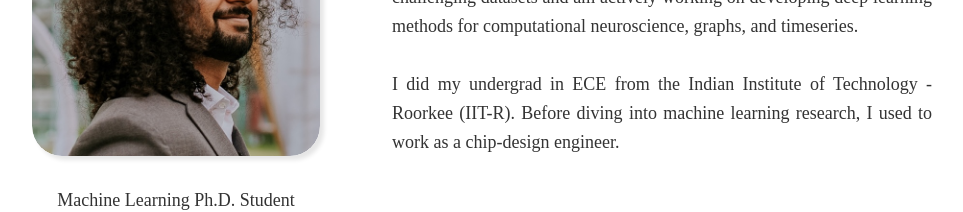
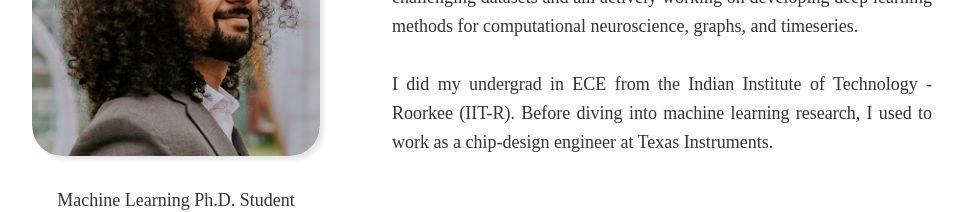
Before and after one commit to vinamarora8/vinamarora8.github.io, a React (Vite) app: page / in a window 1280 px wide. Shown: the part 238-450 px from the top of the page, without its empty margins (158-1121 px from the left). Built offline with nearby package versions, Linux system fonts and the light colour scheme; a web font is replaced by a local one.

Commit message:
Update profile info

```diff
--- a/src/components/Profile.tsx
+++ b/src/components/Profile.tsx
@@ -55,7 +55,8 @@ const Profile: React.FC = () => {
                   <p>
                       I did my undergrad in ECE from the Indian Institute of
                       Technology - Roorkee (IIT-R). Before diving into machine
-                      learning research, I used to work as a chip-design engineer.
+                      learning research, I used to work as a chip-design engineer
+                      at Texas Instruments.
                   </p>
                 </AnimateIn>
             </div>
```
